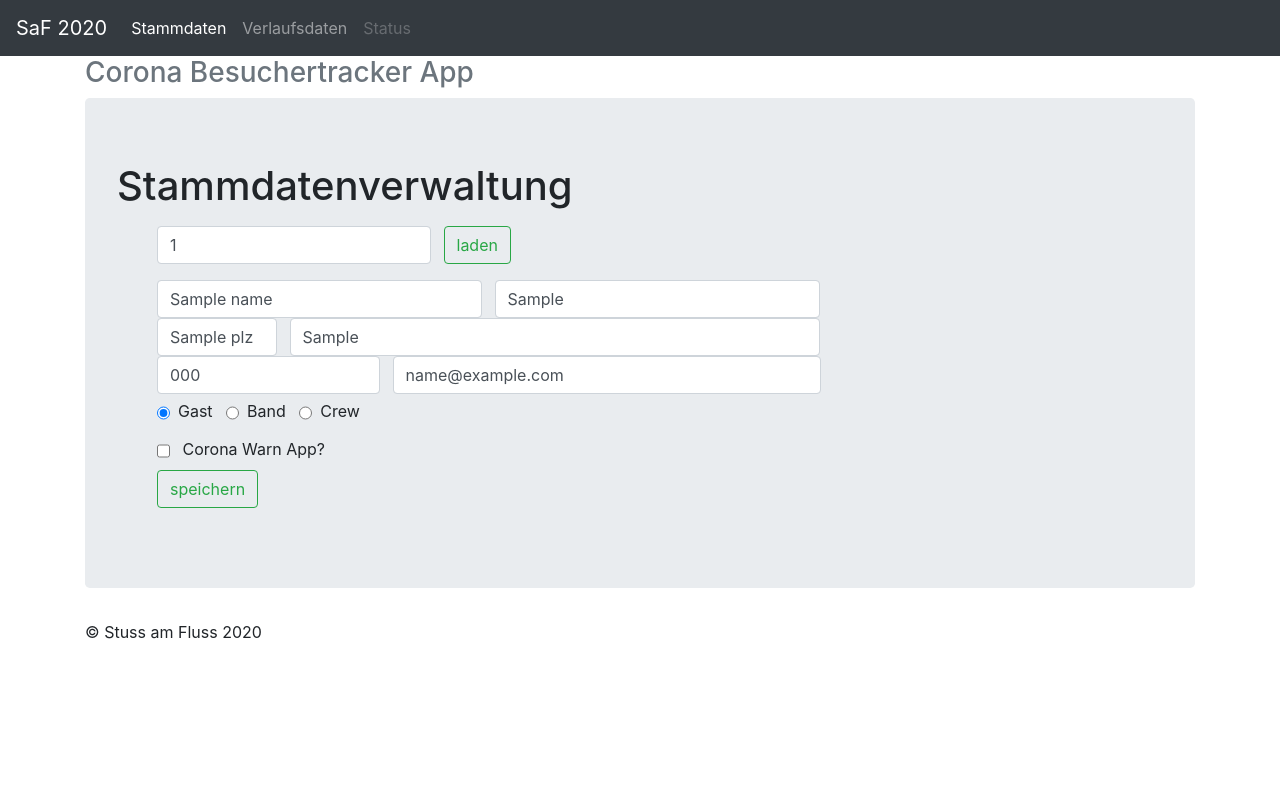
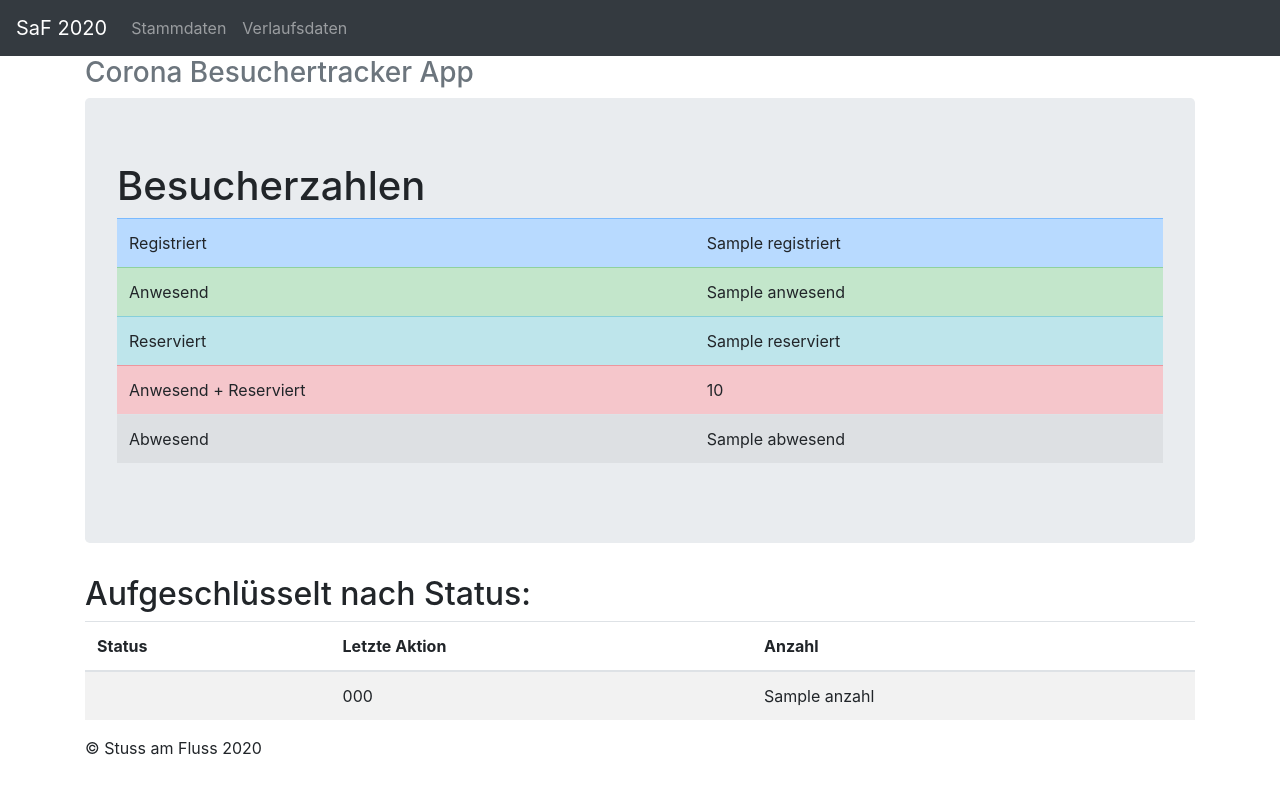
Before and after one commit to snue/stuss2020-tracking, a Flask app: template webui/templates/index.html in a window 1280 px wide. Run offline with Flask 2, Linux system fonts and the light colour scheme; the template is opened without the code that fills it: most values are stand-ins (such as "Sample title", 1, 10 or a date in 2020); some libraries are stand-ins or nearby versions.

Commit message:
webui: show statistics and separate templates
Show the number of visitors, reserved places, etc. on the
index page. Separate the templates to inherit from a base.

Signed-off-by: Stefan Nuernberger <kabelfrickler@gmail.com>

```diff
--- a/webui/app.py
+++ b/webui/app.py
@@ -14,19 +14,42 @@ db = mysql.connector.connect(
 cursor = db.cursor(prepared=True)
 
 get_user_stmt = 'SELECT * FROM stammdaten WHERE besucher_id = %s LIMIT 1'
+
 new_user_stmt = '''
-                INSERT INTO stammdaten
-                  (besucher_id, name, adresse1, plz, adresse2,
-                   telefon, email, status, coronawarn)
-                VALUES (%s, %s, %s, %s, %s, %s, %s, %s, %s)
-                '''
+INSERT INTO stammdaten
+    (besucher_id, name, adresse1, plz, adresse2,
+     telefon, email, status, coronawarn)
+VALUES (%s, %s, %s, %s, %s, %s, %s, %s, %s)
+'''
+
 update_user_stmt = '''
-                UPDATE stammdaten
-                SET name = %s, adresse1 = %s, plz = %s, adresse2 = %s,
-                    telefon = %s, email = %s, status = %s,
-                    coronawarn = %s
-                WHERE besucher_id = %s
-                '''
+UPDATE stammdaten
+SET name = %s, adresse1 = %s, plz = %s, adresse2 = %s,
+    telefon = %s, email = %s, status = %s,
+    coronawarn = %s
+WHERE besucher_id = %s
+'''
+
+count_user_status_stmt='''
+SELECT
+  COUNT(DISTINCT(b.besucher_id)) AS anzahl
+  ,IFNULL(z.zustand,"nicht gesehen") AS zustand
+  ,IFNULL(s.status,"nicht registriert") AS status
+FROM
+(SELECT DISTINCT(besucher_id)
+ FROM zustandsdaten
+ UNION
+ SELECT DISTINCT(besucher_id)
+ FROM stammdaten) AS b
+LEFT JOIN zustandsdaten AS z
+ON z.besucher_id = b.besucher_id
+LEFT JOIN
+  (SELECT besucher_id, status FROM stammdaten) AS s
+ON s.besucher_id = b.besucher_id
+GROUP BY z.zustand, s.status
+ORDER BY s.status, z.zustand
+'''
+
 
 @app.route('/stammdaten',methods=['POST','GET'])
 def stammdaten():
@@ -63,7 +86,9 @@ def stammdaten():
         besucher = cursor.fetchall()
         if cursor.rowcount == 0:
             print('Besucher ID {} existiert nicht.'.format(besucher_id))
-            return render_template('index.html', id = besucher_id)
+            if besucher_id == 0:
+                besucher_id = ''
+            return render_template('stammdaten.html', id = besucher_id)
         else:
             for b in besucher:
                 name = b[1].decode()
@@ -91,14 +116,38 @@ def stammdaten():
                 """.format(besucher_id, name, adresse1, plz, adresse2, telefon,
                            email, status, coronawarn))
 
-    return render_template('index.html',id = besucher_id, name = name,
-                           adresse1 = adresse1, plz = plz, adresse2 = adresse2,
-                           telefon=telefon, email = email, status = status,
+    return render_template('stammdaten.html',
+                           id = besucher_id,
+                           name = name,
+                           adresse1 = adresse1,
+                           plz = plz,
+                           adresse2 = adresse2,
+                           telefon=telefon,
+                           email = email,
+                           status = status,
                            coronawarn = coronawarn)
+
+
+@app.route('/verlaufsdaten',methods=['GET'])
+def verlaufsdaten():
+    return render_template('verlaufsdaten.html')
+
 
 @app.route('/',methods=['GET'])
 def main():
-    return render_template('index.html')
+    cursor.execute(count_user_status_stmt)
+    counts = cursor.fetchall()
+    anwesend = sum((0,anzahl)[status.decode() == 'kommt'] for anzahl, status, zustand in counts)
+    abwesend = sum((0,anzahl)[status.decode() == 'geht'] for anzahl, status, zustand in counts)
+    reserviert = sum((0,anzahl)[status.decode() == 'reserviert'] for anzahl, status, zustand in counts)
+    registriert = sum((0,anzahl)[status.decode() != 'nicht registriert'] for anzahl, status, zustand in counts)
+
+    return render_template('index.html',
+                           counts = counts,
+                           anwesend = anwesend,
+                           reserviert = reserviert,
+                           abwesend = abwesend,
+                           registriert = registriert)
 
 if __name__ == '__main__':
     app.run()
--- /dev/null
+++ b/webui/templates/base.html
@@ -0,0 +1,45 @@
+<!DOCTYPE html>
+<html lang="en">
+
+<head>
+    <title>Corona Besuchertracker App</title>
+
+    <link href="static/bootstrap.min.css" rel="stylesheet">
+    <link href="static/jumbotron.css" rel="stylesheet">
+</head>
+
+<body>
+    <div class="container">
+        <div class="header">
+        <nav class="navbar navbar-expand-md navbar-dark fixed-top bg-dark">
+            <a class="navbar-brand" href="/">SaF 2020</a>
+            <button class="navbar-toggler" type="button" data-toggle="collapse" data-target="#navbarsExampleDefault" aria-controls="navbarsExampleDefault" aria-expanded="false" aria-label="Toggle navigation">
+            <span class="navbar-toggler-icon"></span>
+            </button>
+
+            <div class="collapse navbar-collapse" id="navbarsExampleDefault">
+            <ul class="navbar-nav mr-auto">
+            <li class="nav-item {% block stammdaten %}{% endblock %}">
+            <a class="nav-link" href="/stammdaten">Stammdaten</a>
+            </li>
+            <li class="nav-item {% block verlaufsdaten %}{% endblock %}">
+            <a class="nav-link" href="/verlaufsdaten">Verlaufsdaten</a>
+            </li>
+            </ul>
+            </div>
+        </nav>
+        <h3 class="text-muted">Corona Besuchertracker App</h3>
+        </div>
+
+        <div class="jumbotron">
+            {% block content %}{% endblock %}
+        </div>
+        {% block morecontent %}{% endblock %}
+
+        <footer class="footer">
+            <p>&copy; Stuss am Fluss 2020</p>
+        </footer>
+    </div>
+</body>
+
+</html>
--- a/webui/templates/index.html
+++ b/webui/templates/index.html
@@ -1,80 +1,36 @@
-<!DOCTYPE html>
-<html lang="en">
+{% extends "base.html" %}
+{% block content %}
+<h1>Besucherzahlen</h1>
+<table class="table table-striped">
+    <tbody>
+    <tr class="table-primary"><td>Registriert</td><td>{{ registriert }}</td></tr>
+    <tr class="table-success"><td>Anwesend</td><td>{{ anwesend }}</td></tr>
+    <tr class="table-info"><td>Reserviert</td><td>{{ reserviert }}</td></tr>
+    <tr class="table-danger"><td>Anwesend + Reserviert</td><td>{{ anwesend + reserviert }}</td></tr>
+    <tr><td>Abwesend</td><td>{{ abwesend }}</td></tr>
+    </tbody>
+</table>
+{% endblock %}
 
-<head>
-    <title>Corona Besuchertracker App</title>
+{% block morecontent %}
+<h2>Aufgeschl&uuml;sselt nach Status:</h2>
 
-    <link href="static/bootstrap.min.css" rel="stylesheet">
-    <link href="static/jumbotron.css" rel="stylesheet">
-</head>
-
-<body>
-    <div class="container">
-        <div class="header">
-        <nav class="navbar navbar-expand-md navbar-dark fixed-top bg-dark">
-            <a class="navbar-brand" href="/">SaF 2020</a>
-            <button class="navbar-toggler" type="button" data-toggle="collapse" data-target="#navbarsExampleDefault" aria-controls="navbarsExampleDefault" aria-expanded="false" aria-label="Toggle navigation">
-            <span class="navbar-toggler-icon"></span>
-            </button>
-
-            <div class="collapse navbar-collapse" id="navbarsExampleDefault">
-            <ul class="navbar-nav mr-auto">
-            <li class="nav-item active">
-            <a class="nav-link" href="#">Stammdaten <span class="sr-only">(current)</span></a>
-            </li>
-            <li class="nav-item">
-            <a class="nav-link" href="#">Verlaufsdaten</a>
-            </li>
-            <li class="nav-item">
-            <a class="nav-link disabled" href="#" tabindex="-1" aria-disabled="true">Status</a>
-            </li>
-            </ul>
-            </div>
-        </nav>
-        <h3 class="text-muted">Corona Besuchertracker App</h3>
-        </div>
-
-        <div class="jumbotron">
-            <h1>Stammdatenverwaltung</h1>
-            <p class="lead"></p>
-            <form class="form-inline my-2 my-lg-0">
-                <ul style="list-style-type:none;">
-                    <li>
-                    <input class="form-control mr-sm-2" type="number" placeholder="ID" aria-label="ID" name="besucher_id"  maxlength="5" size="5" value="{{ id }}">
-                    <button class="btn btn-outline-success my-2 my-sm-0" type="submit" formaction="/stammdaten" formmethod="get">laden</button>
-                    </li>
-                    <li>
-                    <p></p>
-                    <input class="form-control mr-sm-2" type="text" placeholder="Name" aria-label="Name" size="25" maxlength="45" name="name" value="{{ name }}" onkeydown="return event.key != 'Enter';">
-                    <input class="form-control mr-sm-2" type="text" placeholder="Adresse (Strasse, Hausnr.)" aria-label="Adresse 1"  maxlength="45" name="adresse1" size="25" value="{{ adresse1 }}" onkeydown="return event.key != 'Enter';">
-                    </li>
-                    <li>
-                    <input class="form-control mr-sm-2" type="text" placeholder="PLZ" aria-label="PLZ" maxlength="5" name="plz" size="5" value="{{ plz }}" onkeydown="return event.key != 'Enter';">
-                    <input class="form-control mr-sm-2" type="text" placeholder="Adresse (Ort, Land)" aria-label="Adresse 2" maxlength="45" name="adresse2" size="45" value="{{ adresse2 }}" onkeydown="return event.key != 'Enter';">
-                    </li>
-                    <li>
-                    <input class="form-control mr-sm-2" type="text" placeholder="Telefon" aria-label="Telefon" maxlength="20" size="15" name="telefon" value="{{ telefon }}" onkeydown="return event.key != 'Enter';">
-                    <input class="form-control mr-sm-2" type="email" placeholder="Email" aria-label="Email" maxlength="45" size="35" name="email" value="{{ email }}" onkeydown="return event.key != 'Enter';">
-                    </li>
-                    <li>
-                    <input class="form-control mr-sm-2" type="radio" aria-label="Gast" name="status" value="gast" {% if status == "gast" or status is not defined %}checked{% endif %}>Gast&nbsp;&nbsp
-                    <input class="form-control mr-sm-2" type="radio" aria-label="Band" name="status" value="band" {% if status == "band" %}checked{% endif %}>Band&nbsp;&nbsp;
-                    <input class="form-control mr-sm-2" type="radio" aria-label="Crew" name="status" value="crew" {% if status == "crew" %}checked{% endif %}>Crew&nbsp;&nbsp;
-                    </li>
-                    <li>
-                        <input class="form-control mr-sm-2" type="checkbox" aria-label="Corona Warn App" name="coronawarn" value="1" {% if coronawarn == 1 %}checked{% endif %}> Corona Warn App?
-                    </li>
-                    <li>
-                    <button class="btn btn-outline-success my-2 my-sm-0" type="submit" formaction="/stammdaten" formmethod="post">speichern</button>
-                    </li>
-                    <ul>
-            </form>
-        </div>
-
-        <footer class="footer">
-            <p>&copy; Stuss am Fluss 2020</p>
-        </footer>
-    </div>
-</body>
-
-</html>
+<table class="table table-striped">
+    <thead>
+        <tr>
+            <th>Status</th>
+            <th>Letzte Aktion</th>
+            <th>Anzahl</th>
+        </tr>
+    </thead>
+    <tbody>
+{% for anzahl, zustand, status in counts %}
+    <tr>
+    <td>{{ status.decode() }}</td>
+    <td>{{ zustand.decode() }}</td>
+    <td>{{ anzahl }}</td>
+    </tr>
+    {% endfor %}
+    </tbody>
+</table>
+{% endblock %}
--- /dev/null
+++ b/webui/templates/verlaufsdaten.html
@@ -0,0 +1,5 @@
+{% extends "base.html" %}
+{% block verlaufsdaten %}active{% endblock %}
+{% block content %}
+
+{% endblock %}
```
Also changed, not shown: webui/templates/stammdaten.html (added, +38 -0 lines).
